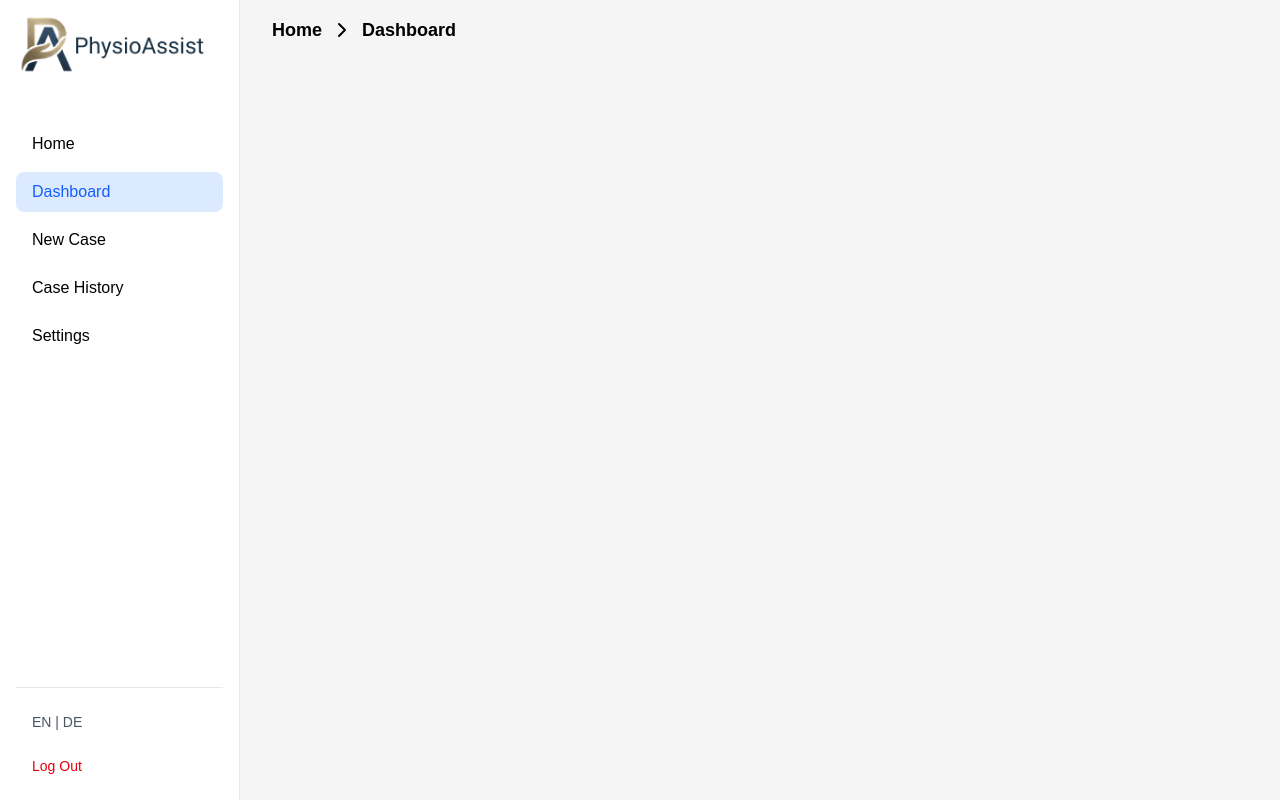
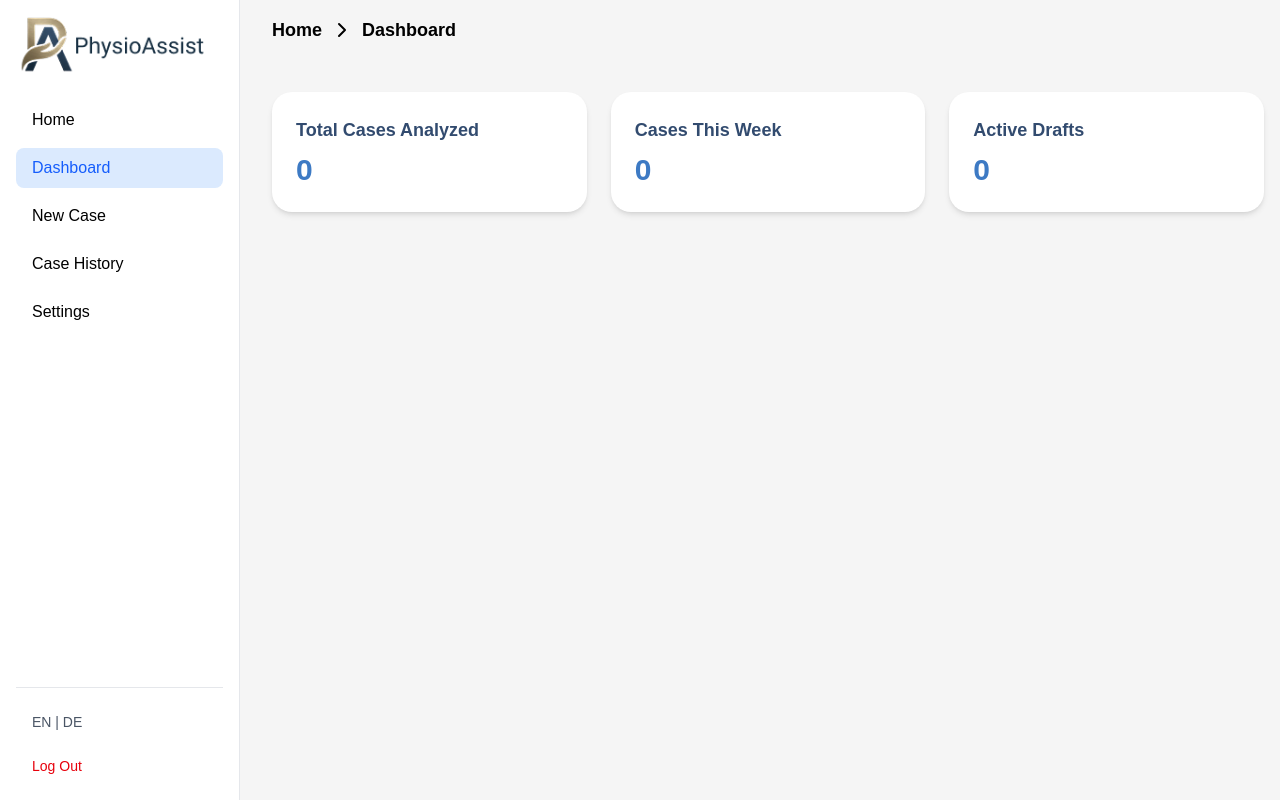
Before and after one commit to michaelfuchaka/PhysioAssist, a Next.js app in the folder physioAssist/client/: page /dashboard in a window 1280 px wide. Built offline with nearby package versions, Linux system fonts and the light colour scheme; no server answers.

Commit message:
feat: Enhance Dashboard with user statistics; add getUserStats API function and display stats in UI

```diff
--- a/physioAssist/client/src/app/(protected)/dashboard/page.jsx
+++ b/physioAssist/client/src/app/(protected)/dashboard/page.jsx
@@ -3,26 +3,29 @@ import React , { useEffect, useState }  from 'react'
 import Sidebar from "@/components/Sidebar";
 import { ChevronRight } from 'lucide-react';
 import Link from 'next/link';
-import { getCurrentUser } from '@/lib/api';
+import { getCurrentUser, getUserStats } from '@/lib/api';
 
 
 const Dashboard = () => {
     const [user, setUser] = useState(null);
     const [loading, setLoading] = useState(true);
+    const [stats, setStats] = useState({ total_cases: 0, cases_this_week: 0, active_drafts: 0 });
 
     useEffect(() => {
-           const fetchUser = async () => {
+           const fetchData = async () => {
                try {
                    const userData = await getCurrentUser();
                    setUser(userData);
+                   const statsData = await getUserStats();
+                   setStats(statsData);
                } catch (error) {
-                   console.error('Failed to fetch user:', error);
+                   console.error('Failed to fetch data:', error);
                } finally {
                    setLoading(false);
                }
            };
 
-           fetchUser();
+           fetchData();
        }, []);
 
 
@@ -50,6 +53,28 @@ const Dashboard = () => {
         </h1>
         ):null}
        </div>
+
+    {/* Cases Cards */}
+       <div className='mt-6 grid grid-cols-1 md:grid-cols-3 gap-6'>
+        {/* Total Cases */}
+        <div className='bg-white p-6 rounded-[20px] shadow-md'>
+         <h3 className='text-lg font-semibold text-[#324B6F]'>Total Cases Analyzed</h3>
+         <p className='text-3xl font-bold text-[#3D7AC4] mt-2'>{stats.total_cases}</p>
+        </div>
+
+        {/* Cases This Week */}
+        <div className='bg-white p-6 rounded-[20px] shadow-md'>
+         <h3 className='text-lg font-semibold text-[#324B6F]'>Cases This Week</h3>
+         <p className='text-3xl font-bold text-[#3D7AC4] mt-2'>{stats.cases_this_week}</p>
+        </div>
+
+        {/* Active Drafts */}
+        <div className='bg-white p-6 rounded-[20px] shadow-md'>
+         <h3 className='text-lg font-semibold text-[#324B6F]'>Active Drafts</h3>
+         <p className='text-3xl font-bold text-[#3D7AC4] mt-2'>{stats.active_drafts}</p>
+        </div>
+
+       </div>
        </div>
       </main>
     </div>
--- a/physioAssist/client/src/components/Sidebar.jsx
+++ b/physioAssist/client/src/components/Sidebar.jsx
@@ -42,7 +42,7 @@ const Sidebar = () => {
     return (
     <aside className="fixed top-0 left-0 h-full w-60 p-4 text-black bg-[#FFFFFF] border-r border-gray-200 flex flex-col">
             {/* Logo Section */}
-            <div className='mb-6'>
+            <div className='mb-0'>
                 {imageError ? (
                     <span style={{ color: '#324B6F', fontWeight: 'bold', fontSize: '16px' }}>
                         PhysioAssist
@@ -62,26 +62,26 @@ const Sidebar = () => {
             {/* User Profile Section */}
             {loading ? (
                 <div className="mb-6 flex items-center gap-3">
-                    <div className="w-12 h-12 rounded-full bg-gray-200 animate-pulse"></div>
+                    <div className="w-24 h-24 rounded-full bg-gray-200 animate-pulse"></div>
                     <div className="flex-1">
                         <div className="h-4 bg-gray-200 rounded animate-pulse mb-2"></div>
                         <div className="h-3 bg-gray-200 rounded animate-pulse w-2/3"></div>
                     </div>
                 </div>
             ) : user ? (
-               <div className="mb-6 flex flex-col items-center gap-2 pb-4 border-b border-gray-200">
+               <div className="flex flex-col items-center gap-2 pb-4 border-b border-gray-200">
                     {/* User Avatar */}
-                    <div className="w-12 h-12 rounded-full bg-gray-300 flex items-center justify-center overflow-hidden">
+                    <div className="w-20 h-20 rounded-full flex items-center justify-center overflow-hidden">
                         {user.avatar ? (
                             <Image
                                 src={user.avatar}
                                 alt={user.name || 'User'}
-                                width={48}
-                                height={48}
+                                width={100}
+                                height={100}
                                 className="rounded-full"
                             />
                         ) : (
-                            <span className="text-lg font-semibold text-gray-600">
+                            <span className="text-xl font-semibold text-gray-600">
                                 {user.name?.charAt(0).toUpperCase() || 'U'}
                             </span>
                         )}
--- a/physioAssist/client/src/lib/api.jsx
+++ b/physioAssist/client/src/lib/api.jsx
@@ -81,3 +81,15 @@ export async function logout() {
     const data = await response.json();
     return data;
 }
+
+// Get user cases stats
+export async function getUserStats() {
+    const token = localStorage.getItem('access_token');
+    const response = await fetch(`${API_BASE_URL}/api/cases/stats`, {
+        headers: {
+            'Authorization': `Bearer ${token}`,
+        },
+    });
+    if (!response.ok) throw new Error('Failed to fetch stats');
+    return response.json();
+}
```
